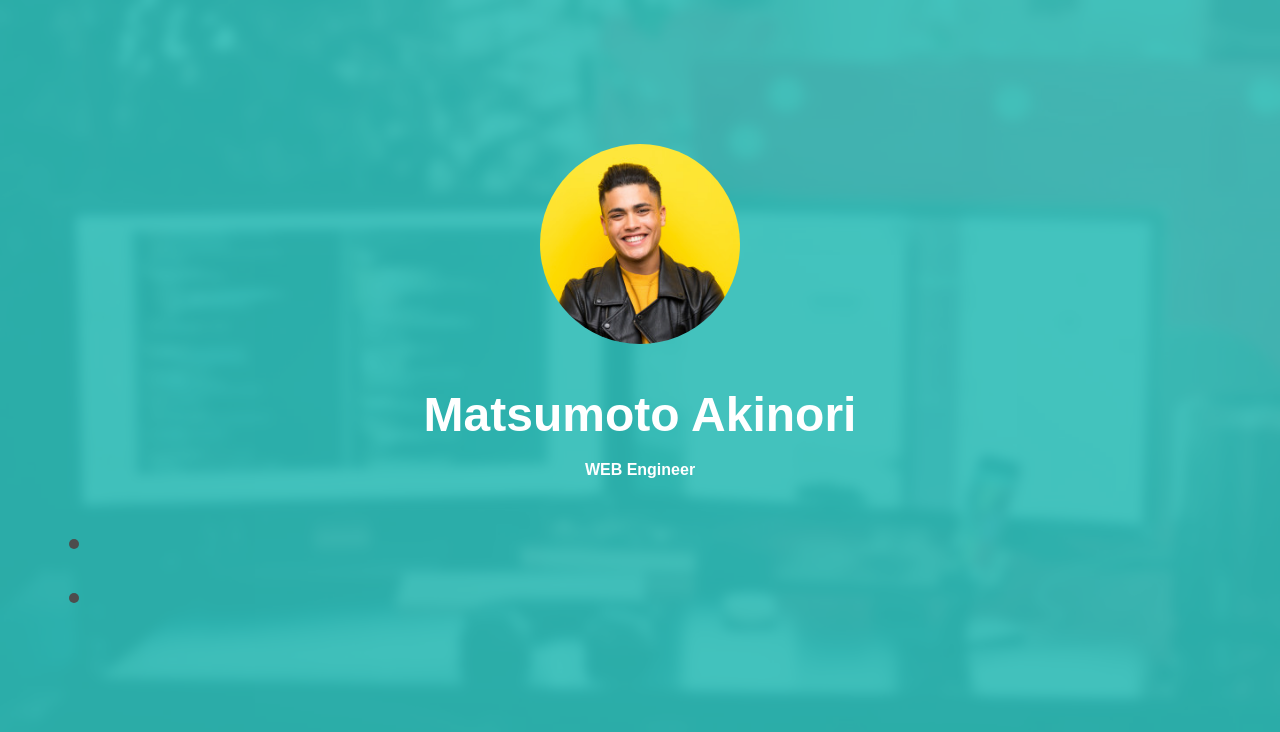
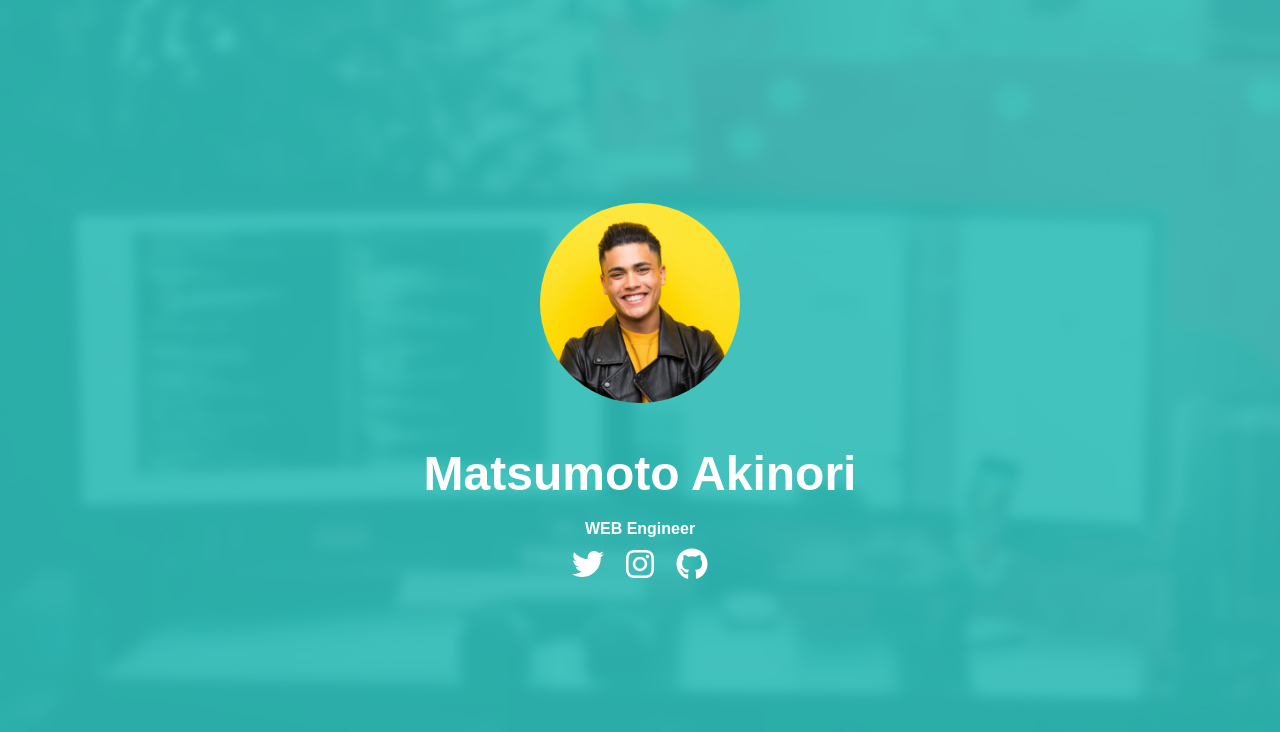
Before and after one commit to akinoringo/react-portfolio-site, a React (Create React App) app: page / in a window 1280 px wide. Shown: the top 732 px of the page. Built offline with nearby package versions, Linux system fonts and the light colour scheme.

Commit message:
feat: add social icon links to header

```diff
--- a/package.json
+++ b/package.json
@@ -8,7 +8,8 @@
     "@testing-library/user-event": "^12.8.3",
     "react": "^17.0.2",
     "react-dom": "^17.0.2",
-    "react-scripts": "4.0.3",
+    "react-icons": "^4.3.1",
+    "react-scripts": "^3.4.4",
     "web-vitals": "^1.1.2"
   },
   "scripts": {
--- a/src/App.css
+++ b/src/App.css
@@ -99,6 +99,6 @@ h3 {
   position: relative;
 }
 
-.social-links {
+.social-icons {
   position: relative;
 }
--- a/src/components/Header.jsx
+++ b/src/components/Header.jsx
@@ -1,6 +1,6 @@
 import CoverImage from '../images/cover.jpeg'
 import ProfileImage from '../images/profile.png'
-
+import { FaTwitter, FaGithub, FaInstagram } from 'react-icons/fa'
 
 export const Header = () => {
   return (
@@ -12,9 +12,22 @@ export const Header = () => {
             <div className="profile-thumb" style={{ backgroundImage: `url(${ProfileImage})` }}></div>
             <h1 className="title-text">Matsumoto Akinori</h1>
             <h3 className="title-text">WEB Engineer</h3>
-            <ul className="social-links">
-              <li className="icon-link"></li>
-              <li className="icon-link"></li>
+            <ul className="social-icons">
+              <li className="icon-link">
+                <a href="https://twitter.com/ak_programing">
+                  <FaTwitter color="white" size="2rem" />
+                </a>
+              </li>
+              <li className="icon-link">
+                <a href="https://www.instagram.com/wbraver/?hl=ja">
+                  <FaInstagram color="white" size="2rem" />
+                </a>
+              </li>
+              <li className="icon-link">
+                <a href="https://github.com/akinoringo">
+                  <FaGithub color="white" size="2rem" />
+                </a>
+              </li>
             </ul>
           </div>
         </div>
```
Also changed, not shown: 1 other file (tests, documents, lock files or other folders).
